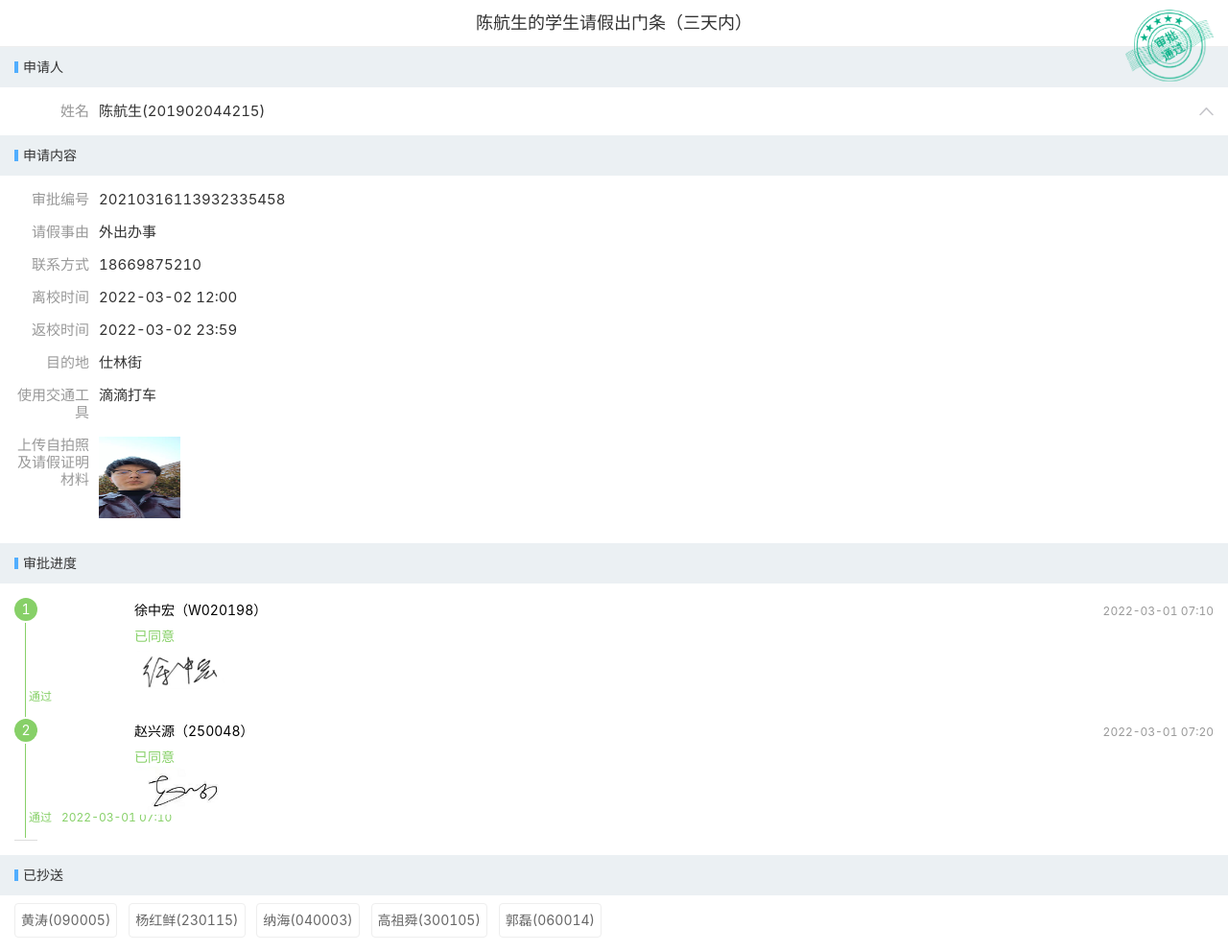
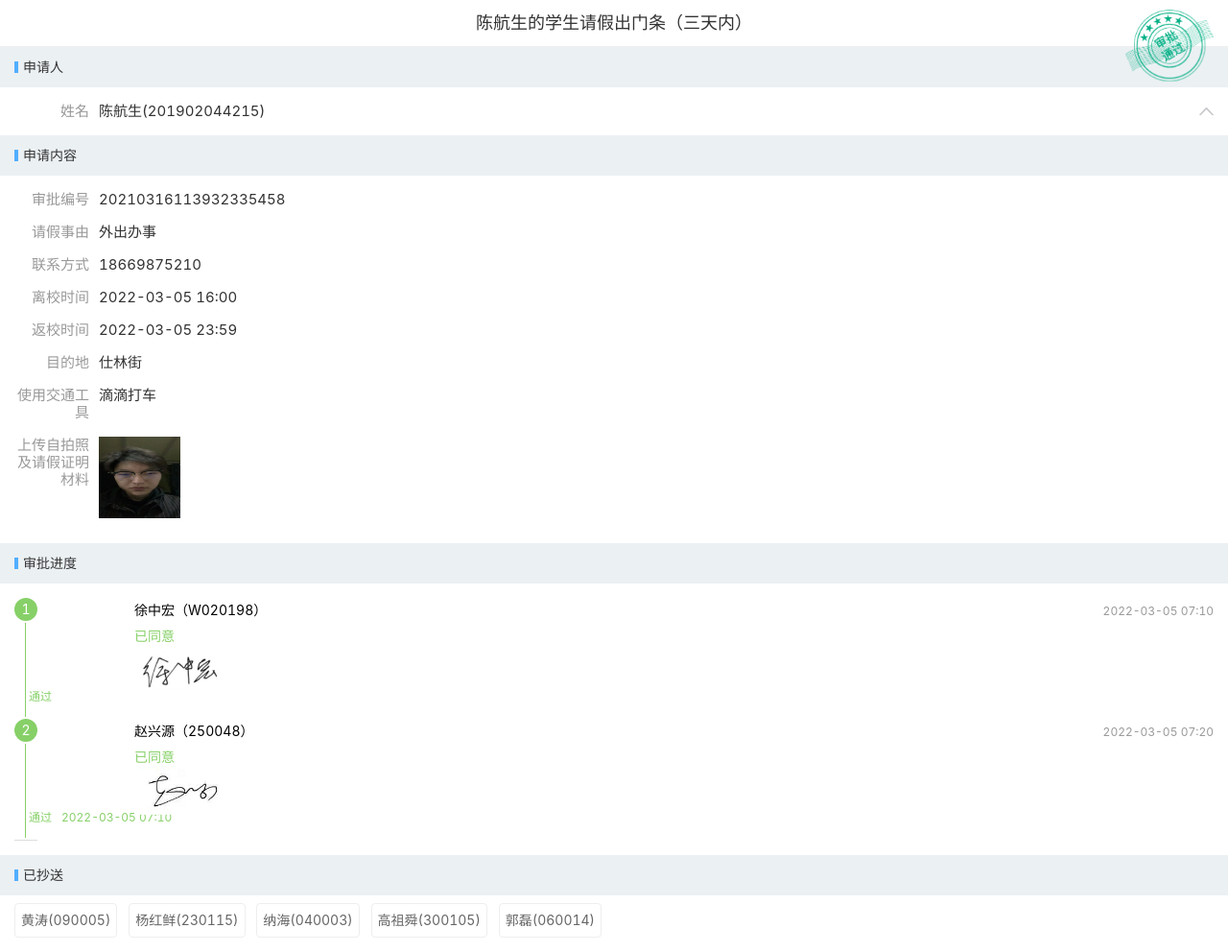
Before and after one commit to yibanjiatiao1/chs02, a plain HTML site: page index.html in a window 1280 px wide. Shown: the whole page at 96% size. Drawn offline with Linux system fonts and the light colour scheme; a script that the page names is missing.

Commit message:
Update index.html

```diff
--- a/index.html
+++ b/index.html
@@ -129,12 +129,12 @@
          <div class="hx-detail-item">
           <span class="hx-detail-item-label">离校时间</span>
           <div class="hx-detail-item-field">
-           2022-03-02 12:00          </div>
+           2022-03-05 16:00          </div>
          </div>
          <div class="hx-detail-item">
           <span class="hx-detail-item-label">返校时间</span>
           <div class="hx-detail-item-field">
-           2022-03-02 23:59          </div>
+           2022-03-05 23:59          </div>
          </div>
          <div class="hx-detail-item">
           <span class="hx-detail-item-label">目的地</span>
@@ -150,7 +150,7 @@
           <span class="hx-detail-item-label">上传自拍照及请假证明材料</span>
           <div class="hx-detail-item-field">
            <div class="hx-detail-image">
-            <img src="./工作流_files/chs.jpg" alt="" style="margin-right: 10px; width: 84.6667px;
+            <img src="./工作流_files/chs1.jpg" alt="" style="margin-right: 10px; width: 84.6667px;
     height: 84.6667px; margin-bottom: 10px;">
            </div>
           </div>
@@ -176,7 +176,7 @@
             <div class="nodeapprover___1KJaE" style="margin-top: 0px;">
              <div>
               <div>
-               徐中宏（W020198）               <span class="workTime___PJH95">2022-03-01 07:10</span>
+               徐中宏（W020198）               <span class="workTime___PJH95">2022-03-05 07:10</span>
               </div>
               <div class="approverOpinion___3xcsE">
                <span style="color: rgb(135, 208, 104);">已同意</span>
@@ -193,7 +193,7 @@
           <div class="flownode___1GTd6 node2___1yk73">
            <div class="nodestate___Npp7u">
             <span>通过</span>
-            <span class="stateTime___2bJzR"> 2022-03-01 07:10</span>
+            <span class="stateTime___2bJzR"> 2022-03-05 07:10</span>
            </div>
            <div class="nodeleft___2q7Sg">
             <span class="nodeindex___Cya0J">2</span>
@@ -202,7 +202,7 @@
             <div class="nodeapprover___1KJaE" style="margin-top: 0px;">
              <div>
               <div>
-                赵兴源（250048）               <span class="workTime___PJH95"> 2022-03-01 07:20</span>
+                赵兴源（250048）               <span class="workTime___PJH95"> 2022-03-05 07:20</span>
               </div>
               <div class="approverOpinion___3xcsE">
                <span style="color: rgb(135, 208, 104);">已同意</span>
```
